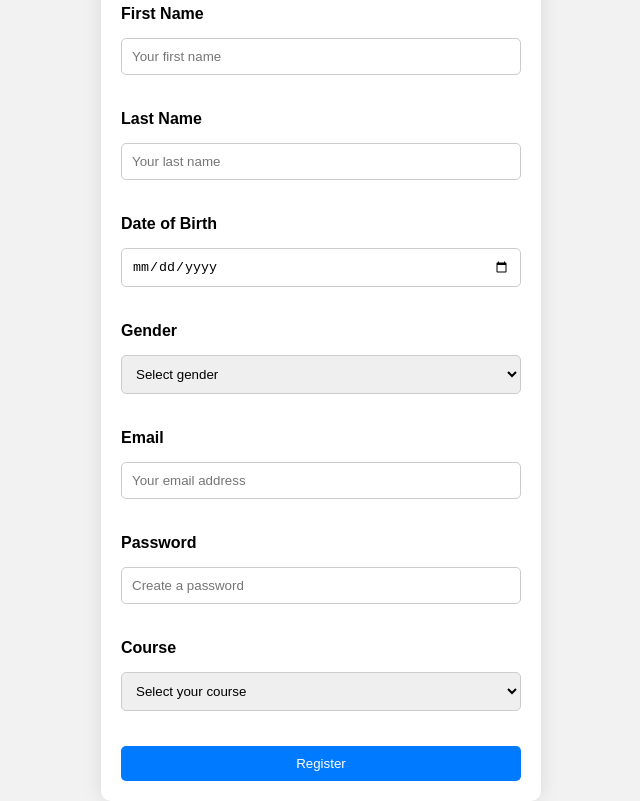
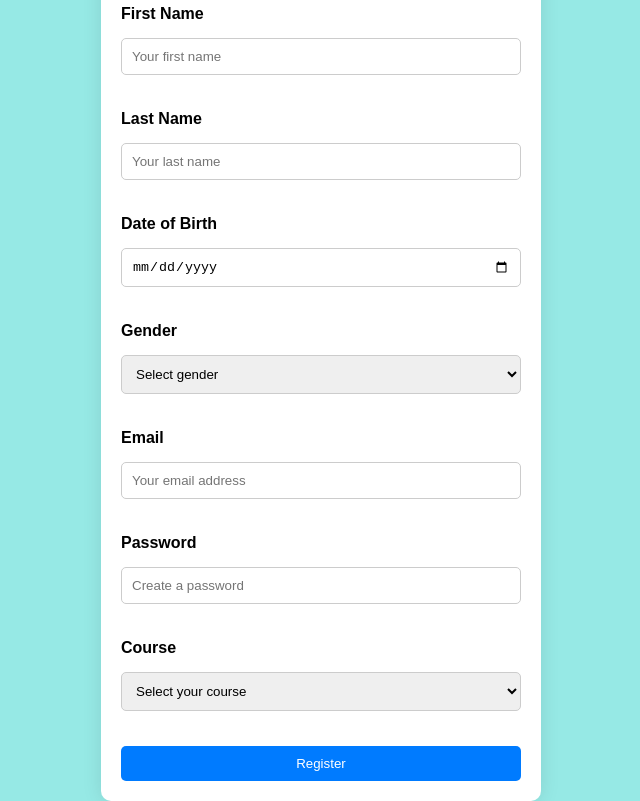
Before and after one commit to NurEAlamS/RegistrationFrom, a plain HTML site: page index.html in a window 1280 px wide. Shown: the part 63-864 px from the top of the page, without its empty margins (319-959 px from the left). Drawn offline with Linux system fonts and the light colour scheme.

Commit message:
Update style.css

```diff
--- a/css/style.css
+++ b/css/style.css
@@ -7,7 +7,7 @@
 
 body {
             font-family: Arial, sans-serif;
-            background-color: #f2f2f2;
+            background-color: #96e9e5;
             display: flex;
             justify-content: center;
             align-items: center;
```
